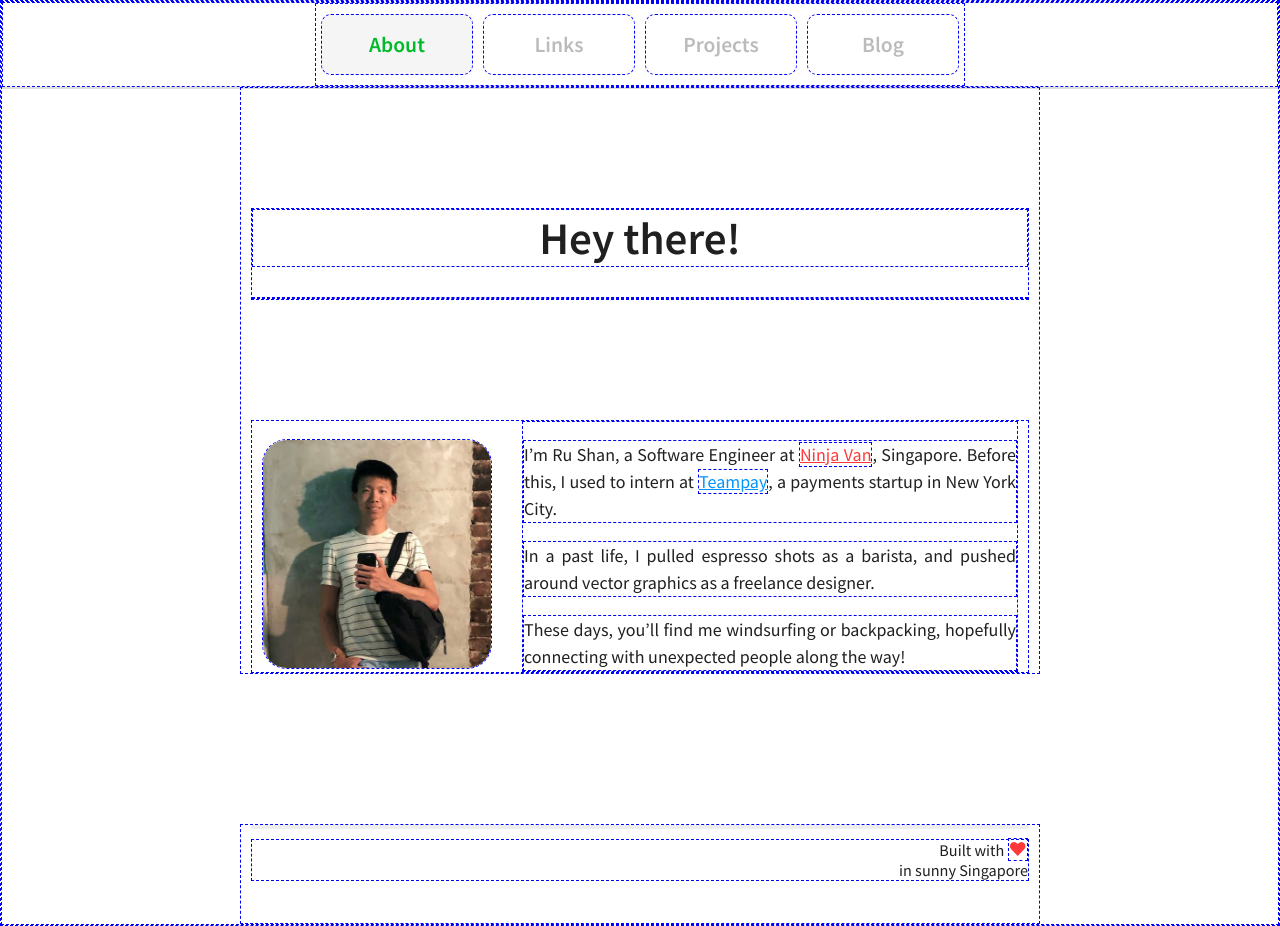
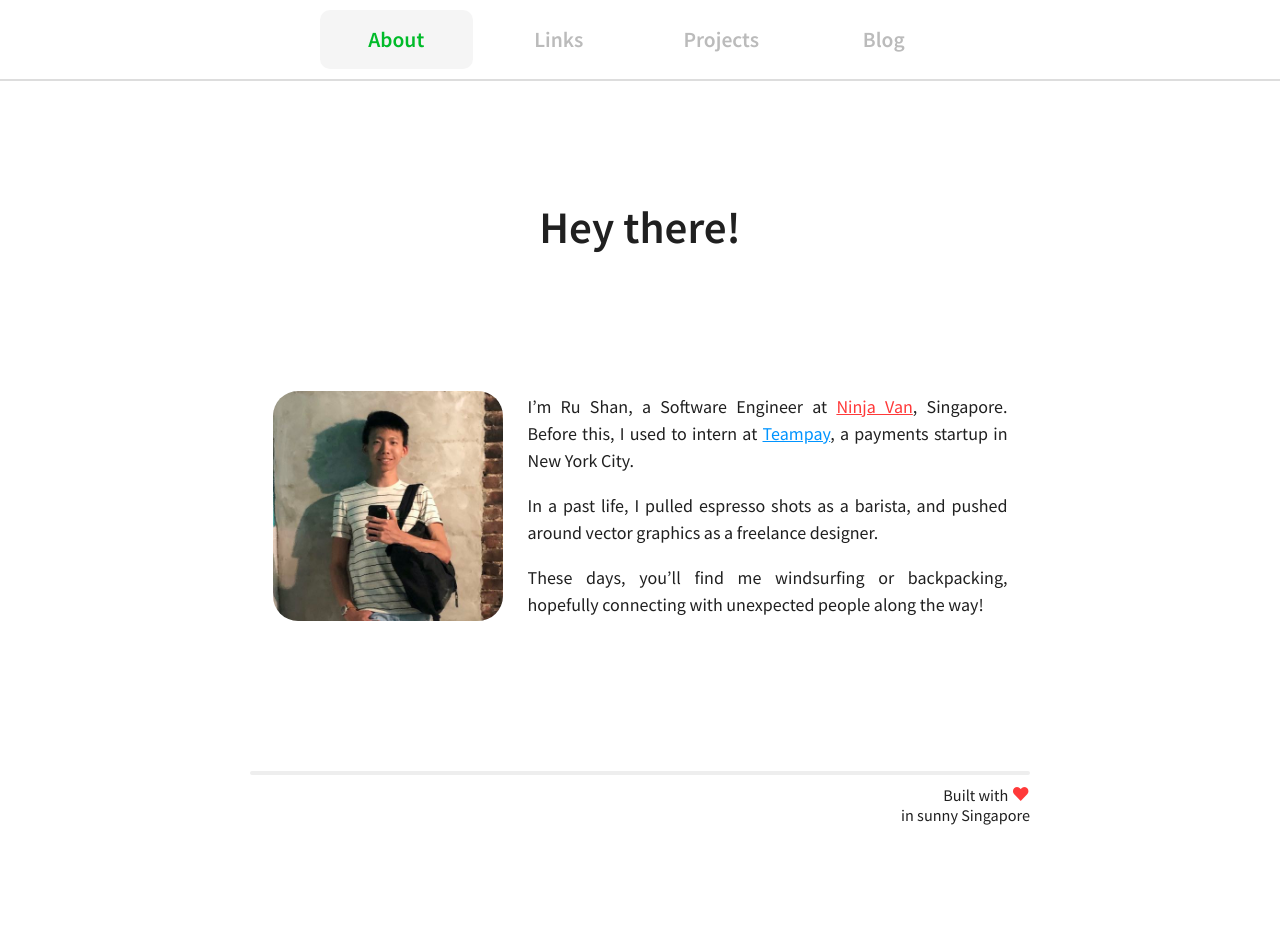
Before and after one commit to rskhor/website, a Jekyll site: the page built from index.html, in a window 1280 px wide. Built offline with Jekyll 4.4.1, drawn with Linux system fonts in a browser that asks for light colours; after the commit the page ends 900 px from its top, so only the background shows below that.

Commit message:
Finish about page

```diff
--- a/_sass/about.scss
+++ b/_sass/about.scss
@@ -1,5 +1,6 @@
 .about-content-formatter {
   display: flex;
+  justify-content: space-around;
 
   padding: 0px 10px;
 }
@@ -12,26 +13,30 @@
   width: 230px;
   height: 230px;
 
-  margin-top: 1.0em;
-  margin-right: 30px;
+  margin: 0.9em 0px 0px 0px;
 
   border-radius: 25px;
 }
 
+.about-text-width-constrainer {
+  max-width: 480px;
+}
 
 
 @media screen and (max-width: 800px) {
   .about-content-formatter {
     flex-direction: column;
     align-items: center;
+
+    padding: 0px;
   }
 
   .about-profile-picture {
-    margin-right: 0px;
+    margin: 1.0em;
   }
 
   .about-text-width-constrainer {
-    max-width: 500px;
+    margin-top: 1.5em;
   }
 }
 
--- a/_sass/skeleton.scss
+++ b/_sass/skeleton.scss
@@ -10,7 +10,7 @@
 
   color: #202020;
 
-  border: 0.25px dashed blue;
+  // border: 0.25px dashed blue;
 }
 
 .skeleton-width-constrainer {
```
